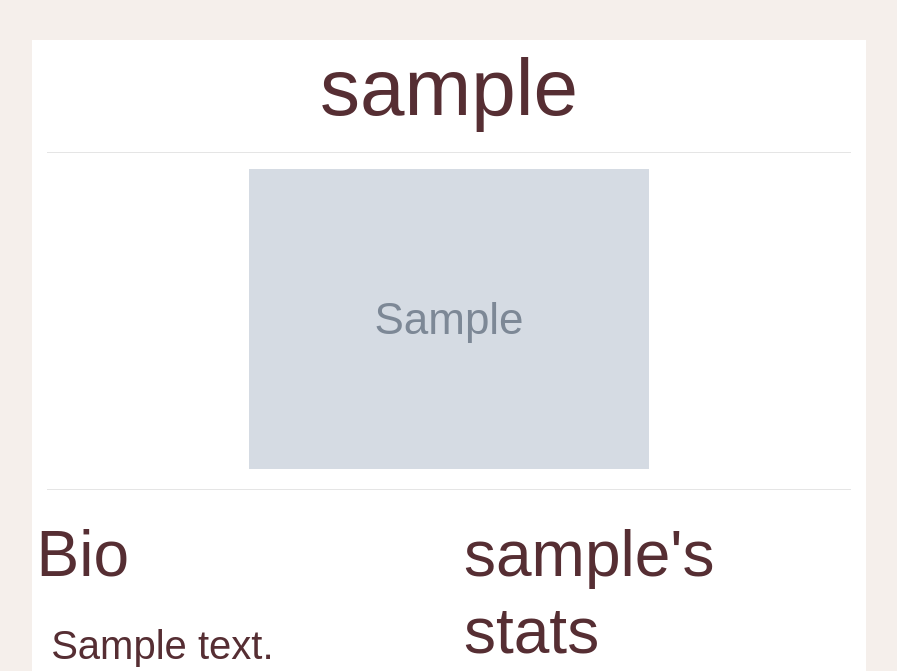
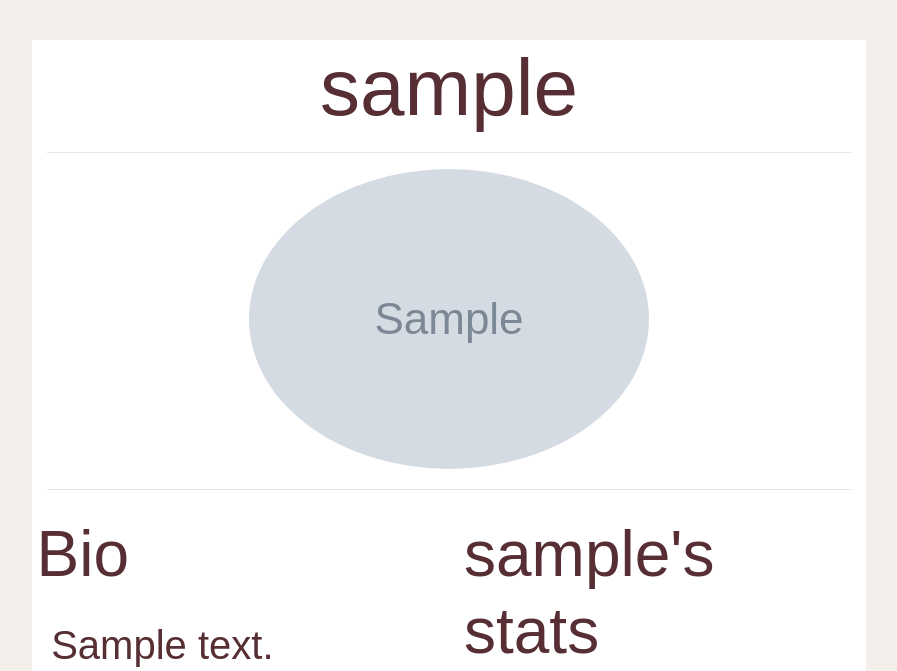
Before and after one commit to nathanwelsh8/spatula, a Django app: a page that uses spatula_project/templates/spatula/profile.html in a window 1280 px wide. Shown: the part 100-771 px from the top of the page, without its empty margins (191-1088 px from the left). Run offline with Django 3.2, Linux system fonts and the light colour scheme; tables that the repository leaves empty hold one stand-in row (values such as "Sample post"); grey boxes marked "Sample" are stand-in pictures; some libraries are stand-ins or nearby versions.

Commit message:
profile picture on profile page now round

```diff
--- a/spatula_project/templates/spatula/profile.html
+++ b/spatula_project/templates/spatula/profile.html
@@ -25,9 +25,9 @@
 		<hr/>
 		<!--Display user profile picture if no profile picture found display temp image -->
 		{% if profile_pic %}
-			<img class = "profilePic" src="../..{{MEDIA_URL}}{{profile_pic.image}}">
+			<img class = "profilePic" style="border-radius: 50%;" src="../..{{MEDIA_URL}}{{profile_pic.image}}">
 		{% else %}
-			<img class = "profilePic" src="{% static 'images/profile.png' %}" alt="{{ profile.user }}'s profile pic'">
+			<img class = "profilePic" style="border-radius: 50%;" src="{% static 'images/profile.png' %}" alt="{{ profile.user }}'s profile pic'">
 		{% endif %}
 		{% if image_form %}
 			<form id="uploadImage" method="post" action=" {% url 'spatulaApp:show_profile' profile.slug %} " enctype="multipart/form-data">
```
